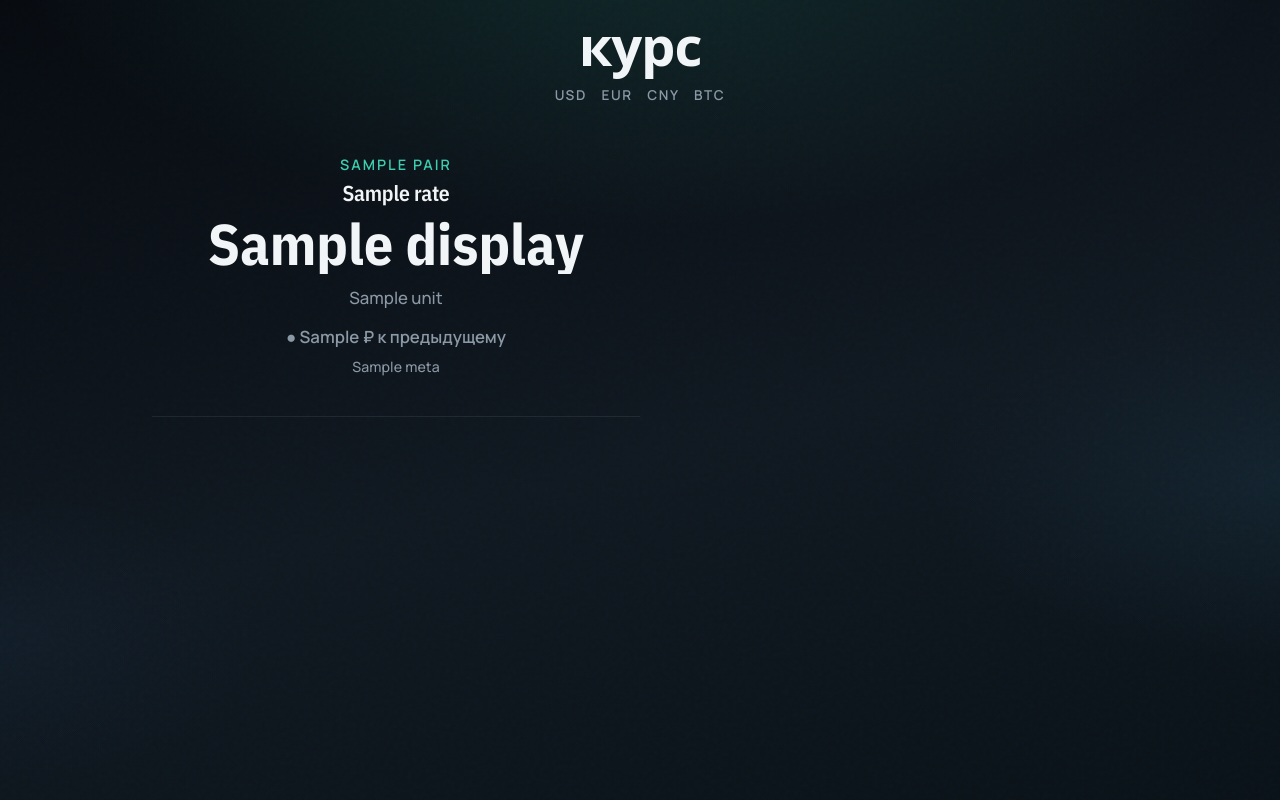
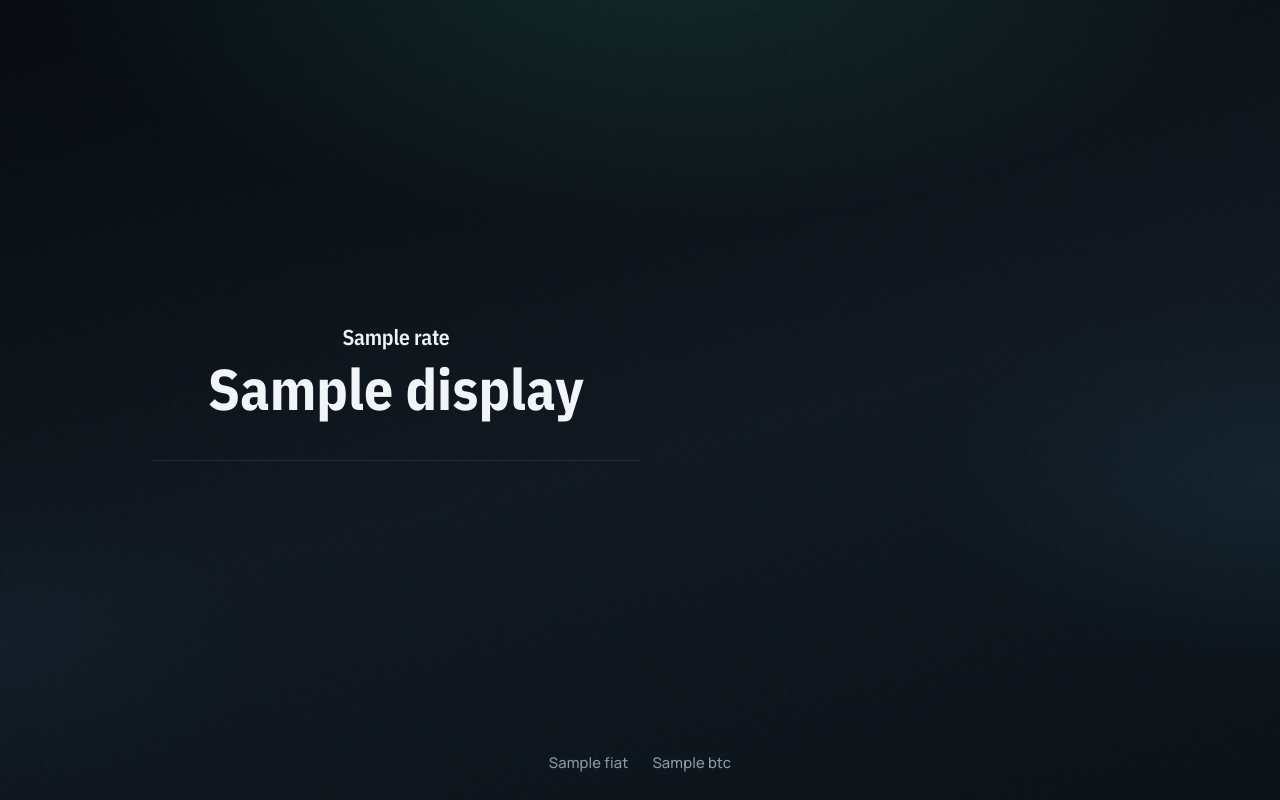
Before and after one commit to Kirimbay/docs, a FastAPI app: template usd-rate/app/templates/index.html in a window 1280 px wide. Run offline with FastAPI, Linux system fonts and the light colour scheme; the template is opened without the code that fills it: most values are stand-ins (such as "Sample title", 1, 10 or a date in 2020).

Commit message:
Simplify rate cards to name + figure only
Drop brand, nav, pair labels, units, deltas and per-card sources;
move CBR/CoinGecko attribution into a centered footer.

Co-authored-by: Kirimbay <Kirimbay@users.noreply.github.com>

```diff
--- a/usd-rate/app/cbr.py
+++ b/usd-rate/app/cbr.py
@@ -79,6 +79,7 @@ class RatesBundle:
     fetched_at: str
 
     def to_api(self) -> dict[str, Any]:
+        today = datetime.now(MSK).strftime("%d.%m.%Y")
         return {
             "date": self.date,
             "fetched_at": self.fetched_at,
@@ -94,6 +95,10 @@ class RatesBundle:
                 self.cny.to_api(),
                 self.btc.to_api(),
             ],
+            "footer": {
+                "fiat": f"USD EUR CNY · ЦБ РФ на {today}",
+                "btc": f"BTC · CoinGecko на {today}",
+            },
         }
 
 
--- a/usd-rate/app/static/app.js
+++ b/usd-rate/app/static/app.js
@@ -10,38 +10,19 @@
     const [a, b] = n.toFixed(digits).split(".");
     return `${withSpaces(a)},${b}`;
   };
-  const fmtDelta = (n, digits = 2) => {
-    const sign = n > 0 ? "+" : n < 0 ? "-" : "";
-    return `${sign}${fmt(Math.abs(n), digits)}`;
-  };
 
   function paintSection(section, rate) {
     const valueEl = section.querySelector('[data-role="value"]');
-    const deltaEl = section.querySelector('[data-role="delta"]');
-    const metaEl = section.querySelector('[data-role="meta"]');
-    const unitEl = section.querySelector('[data-role="unit"]');
     if (!valueEl || !rate) return;
+    const digits = rate.code === "BTC" ? 0 : 2;
+    valueEl.textContent = rate.display || fmt(rate.value, digits);
+  }
 
-    const isBtc = rate.code === "BTC";
-    const digits = isBtc ? 0 : 2;
-    valueEl.textContent = rate.display || fmt(rate.value, digits);
-
-    if (unitEl && rate.unit) unitEl.textContent = rate.unit;
-
-    if (deltaEl) {
-      deltaEl.classList.remove("up", "down");
-      if (rate.delta > 0) deltaEl.classList.add("up");
-      if (rate.delta < 0) deltaEl.classList.add("down");
-      const arrow = rate.delta > 0 ? "▲" : rate.delta < 0 ? "▼" : "●";
-      const suffix = isBtc ? "за 24ч" : "к предыдущему";
-      deltaEl.textContent = `${arrow} ${rate.delta_display || fmtDelta(rate.delta, digits)} ₽ ${suffix}`;
-    }
-
-    if (metaEl) {
-      metaEl.textContent =
-        rate.meta ||
-        (isBtc ? `CoinGecko · ${rate.date}` : `ЦБ РФ · обновлено ${rate.date}`);
-    }
+  function paintFooter(data) {
+    const fiatEl = document.querySelector('[data-role="fiat-source"]');
+    const btcEl = document.querySelector('[data-role="btc-source"]');
+    if (data.footer?.fiat && fiatEl) fiatEl.textContent = data.footer.fiat;
+    if (data.footer?.btc && btcEl) btcEl.textContent = data.footer.btc;
   }
 
   async function refresh() {
@@ -53,6 +34,7 @@
         const el = board.querySelector(`[data-code="${String(rate.code).toLowerCase()}"]`);
         if (el) paintSection(el, rate);
       }
+      paintFooter(data);
     } catch {
       /* keep last good values */
     }
--- a/usd-rate/app/static/styles.css
+++ b/usd-rate/app/static/styles.css
@@ -4,16 +4,12 @@
   --ink: #f2f5f7;
   --mute: #8b98a5;
   --mint: #3dceb0;
-  --up: #3dceb0;
-  --down: #ff6b6b;
   --line: rgba(242, 245, 247, 0.08);
-  /* Condensed + ровные цифры: одинаковый кегль и для BTC */
   --font-brand: "IBM Plex Sans Condensed", "IBM Plex Sans", system-ui, sans-serif;
   --font-body: "Manrope", system-ui, sans-serif;
 }
 
 * { box-sizing: border-box; }
-html { scroll-behavior: smooth; }
 html, body {
   margin: 0;
   min-height: 100%;
@@ -25,6 +21,8 @@ html, body {
 body {
   min-height: 100dvh;
   overflow-x: hidden;
+  display: flex;
+  flex-direction: column;
 }
 
 .atmosphere {
@@ -48,86 +46,34 @@ body {
   mix-blend-mode: soft-light;
 }
 
-.top {
+.board {
   position: relative;
-  z-index: 2;
+  z-index: 1;
+  flex: 1;
+  width: min(920px, 100%);
+  margin: 0 auto;
+  padding: max(1.5rem, env(safe-area-inset-top)) clamp(1.1rem, 4vw, 2rem) 1rem;
   display: flex;
   flex-direction: column;
-  align-items: center;
-  gap: 0.75rem;
-  padding: clamp(1.2rem, 3.5vw, 1.8rem) 1.25rem 0.35rem;
-  padding-top: max(1.2rem, env(safe-area-inset-top));
+  justify-content: center;
+}
+
+.section {
+  padding: clamp(1.5rem, 4vw, 2.4rem) 0;
+  border-top: 1px solid var(--line);
+  text-align: center;
   animation: rise 0.65s ease both;
 }
 
-.brand {
-  margin: 0;
-  font-family: var(--font-brand);
-  font-weight: 700;
-  font-size: clamp(2rem, 7vw, 3.4rem);
-  letter-spacing: -0.02em;
-  line-height: 1;
-}
-
-.toc {
-  display: flex;
-  flex-wrap: wrap;
-  justify-content: center;
-  gap: 0.3rem 0.9rem;
-}
-
-.toc a {
-  color: var(--mute);
-  text-decoration: none;
-  font-size: 0.85rem;
-  font-weight: 600;
-  letter-spacing: 0.12em;
-  text-transform: uppercase;
-  transition: color 0.2s ease;
-}
-
-.toc a:hover,
-.toc a:focus-visible {
-  color: var(--mint);
-}
-
-.board {
-  position: relative;
-  z-index: 1;
-  width: min(920px, 100%);
-  margin: 0 auto;
-  padding: 0.35rem clamp(1.1rem, 4vw, 2rem) 2.5rem;
-  padding-bottom: max(2.5rem, env(safe-area-inset-bottom));
-  display: flex;
-  flex-direction: column;
-}
-
-.section {
-  scroll-margin-top: 1.1rem;
-  padding: clamp(1.6rem, 4.5vw, 2.6rem) 0;
-  border-top: 1px solid var(--line);
-  text-align: center;
-  animation: rise 0.7s ease both;
-}
-
-.section:nth-child(1) { animation-delay: 0.05s; }
-.section:nth-child(2) { animation-delay: 0.1s; }
-.section:nth-child(3) { animation-delay: 0.15s; }
-.section:nth-child(4) { animation-delay: 0.2s; }
+.section:nth-child(1) { animation-delay: 0.04s; }
+.section:nth-child(2) { animation-delay: 0.08s; }
+.section:nth-child(3) { animation-delay: 0.12s; }
+.section:nth-child(4) { animation-delay: 0.16s; }
 
 .section:first-child { border-top: 0; }
 
-.pair {
-  margin: 0 0 0.3rem;
-  color: var(--mint);
-  font-size: clamp(0.75rem, 1.8vw, 0.9rem);
-  font-weight: 600;
-  letter-spacing: 0.14em;
-  text-transform: uppercase;
-}
-
 .name {
-  margin: 0 0 0.45rem;
+  margin: 0 0 0.5rem;
   font-family: var(--font-brand);
   font-weight: 600;
   font-size: clamp(1rem, 2.6vw, 1.35rem);
@@ -140,40 +86,31 @@ body {
   max-width: 100%;
   font-family: var(--font-brand);
   font-weight: 700;
-  /* один кегль для всех валют; condensed держит BTC в одну строку */
   font-size: clamp(2.35rem, 8.2vw, 4rem);
   letter-spacing: 0;
   line-height: 1.05;
   font-variant-numeric: tabular-nums;
   font-feature-settings: "tnum" 1, "kern" 1;
   white-space: nowrap;
-  overflow: hidden;
 }
 
 .rate.muted { color: var(--mute); }
 
-.unit {
-  margin: clamp(0.45rem, 1.5vw, 0.75rem) 0 0;
+.sources {
+  position: relative;
+  z-index: 1;
+  width: min(920px, 100%);
+  margin: 0 auto;
+  padding: 1.25rem clamp(1.1rem, 4vw, 2rem) max(1.5rem, env(safe-area-inset-bottom));
+  text-align: center;
   color: var(--mute);
-  font-size: clamp(0.88rem, 2vw, 1.05rem);
-  font-weight: 500;
+  font-size: clamp(0.78rem, 1.7vw, 0.92rem);
+  line-height: 1.55;
+  letter-spacing: 0.01em;
 }
 
-.delta {
-  margin: clamp(0.7rem, 2vw, 1rem) 0 0;
-  font-size: clamp(0.88rem, 2vw, 1.05rem);
-  font-weight: 600;
-  color: var(--mute);
-}
-
-.delta.up { color: var(--up); }
-.delta.down { color: var(--down); }
-
-.meta {
-  margin: 0.55rem 0 0;
-  color: var(--mute);
-  font-size: clamp(0.75rem, 1.6vw, 0.88rem);
-  letter-spacing: 0.01em;
+.sources p {
+  margin: 0.15rem 0;
 }
 
 @keyframes rise {
@@ -185,7 +122,9 @@ body {
   .board {
     display: grid;
     grid-template-columns: 1fr 1fr;
+    align-content: center;
     width: min(1040px, 100%);
+    padding-top: max(2rem, env(safe-area-inset-top));
   }
 
   .section {
@@ -200,6 +139,14 @@ body {
   .rate {
     font-size: clamp(2.5rem, 4.6vw, 3.6rem);
   }
+
+  .sources {
+    width: min(1040px, 100%);
+    display: flex;
+    justify-content: center;
+    flex-wrap: wrap;
+    gap: 0.35rem 1.5rem;
+  }
 }
 
 @media (max-width: 380px) {
--- a/usd-rate/app/templates/index.html
+++ b/usd-rate/app/templates/index.html
@@ -4,8 +4,8 @@
   <meta charset="utf-8" />
   <meta name="viewport" content="width=device-width, initial-scale=1, viewport-fit=cover" />
   <meta name="theme-color" content="#070b10" />
-  <title>курс — USD · EUR · CNY · BTC</title>
-  <meta name="description" content="Курсы доллара, евро, юаня (ЦБ РФ) и биткоина." />
+  <title>USD · EUR · CNY · BTC</title>
+  <meta name="description" content="Курсы доллара, евро, юаня и биткоина." />
   <link rel="preconnect" href="https://fonts.googleapis.com" />
   <link rel="preconnect" href="https://fonts.gstatic.com" crossorigin />
   <link href="https://fonts.googleapis.com/css2?family=IBM+Plex+Sans+Condensed:wght@500;600;700&family=Manrope:wght@500;600;700&display=swap" rel="stylesheet" />
@@ -14,41 +14,28 @@
 <body>
   <div class="atmosphere" aria-hidden="true"></div>
 
-  <header class="top">
-    <p class="brand">курс</p>
-    <nav class="toc" aria-label="Валюты">
-      <a href="#usd">USD</a>
-      <a href="#eur">EUR</a>
-      <a href="#cny">CNY</a>
-      <a href="#btc">BTC</a>
-    </nav>
-  </header>
-
   <main class="board" id="rates-board">
     {% if data %}
       {% for rate in data.sections %}
       <section class="section" id="{{ rate.code|lower }}" data-code="{{ rate.code|lower }}">
-        <p class="pair">{{ rate.pair }}</p>
         <h2 class="name">{{ rate.name }}</h2>
         <p class="rate" data-role="value">{{ rate.display }}</p>
-        <p class="unit" data-role="unit">{{ rate.unit }}</p>
-        <p class="delta {% if rate.delta > 0 %}up{% elif rate.delta < 0 %}down{% endif %}" data-role="delta">
-          {% if rate.delta > 0 %}▲{% elif rate.delta < 0 %}▼{% else %}●{% endif %}
-          {{ rate.delta_display }} ₽
-          {% if rate.code == 'BTC' %}за 24ч{% else %}к предыдущему{% endif %}
-        </p>
-        <p class="meta" data-role="meta">{{ rate.meta }}</p>
       </section>
       {% endfor %}
     {% else %}
       <section class="section">
         <p class="rate muted">—.——</p>
-        <p class="unit">не удалось получить курсы</p>
-        <p class="meta">{{ error }}</p>
       </section>
     {% endif %}
   </main>
 
+  {% if data and data.footer %}
+  <footer class="sources" id="sources">
+    <p data-role="fiat-source">{{ data.footer.fiat }}</p>
+    <p data-role="btc-source">{{ data.footer.btc }}</p>
+  </footer>
+  {% endif %}
+
   <script src="/static/app.js" defer></script>
 </body>
 </html>
```
Also changed, not shown: usd-rate/tests/test_cbr.py (+23 -6 lines).
